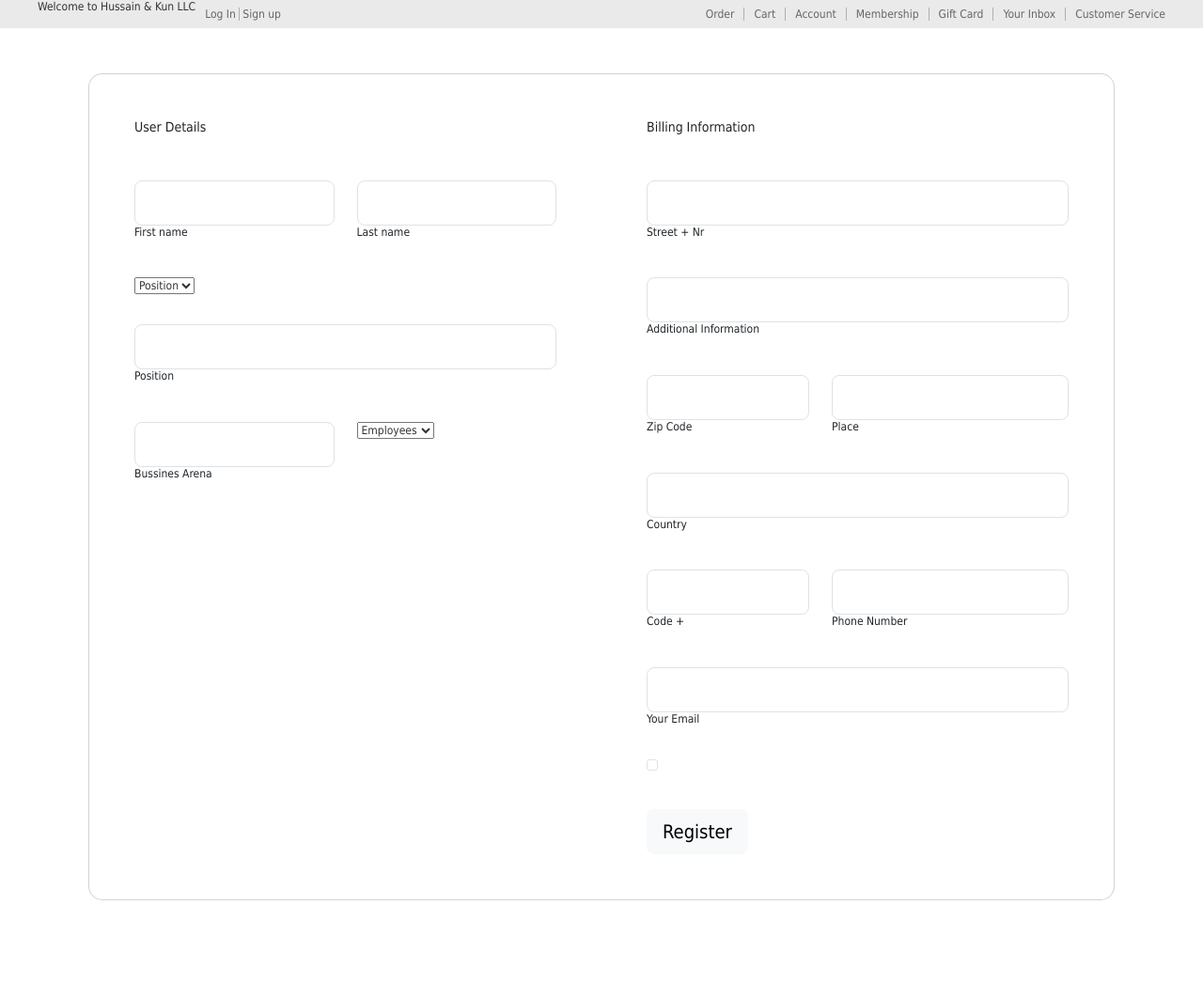
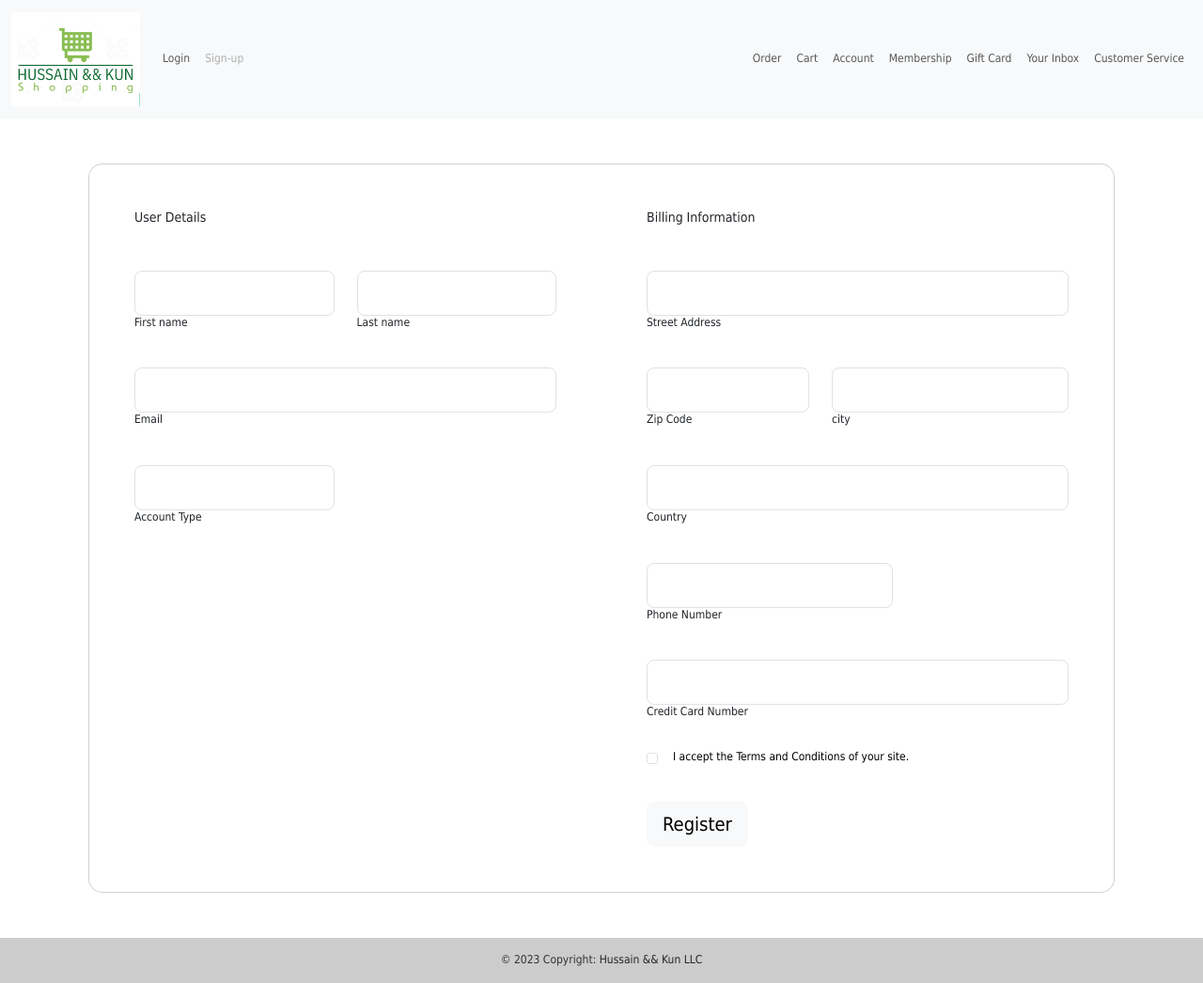
Before and after one commit to hussainkghani/javascript-team-project, a plain HTML site: page sign-up.html in a window 1280 px wide. Shown: the whole page at 94% size. Before the commit the page ends 1006 px from the top, so only its background shows below. Drawn offline with nearby package versions, Linux system fonts and the light colour scheme.

Commit message:
Added Navbar and footer to login/signup

```diff
--- a/sign-up.html
+++ b/sign-up.html
@@ -21,37 +21,62 @@
 </head>
 
 <body>
-    <div id="container">
-        <!-- header  -->
-        <header id="header">
-            <div class="headerTop">
-                <div class="headerTopMain">
-                    <!-- left top header -->
-                    <div class="left">
-                        <h5>Welcome to Hussain & Kun LLC</h5>
-                        <p>
-                            <a href="javascript:;">Log In</a>
-                            <a href="javascript:;">Sign up</a>
-                        </p>
+  <!-- Navbar -->
+  <nav class="navbar navbar-expand-lg navbar-light bg-light">
+    <!-- Container wrapper -->
+    <div class="container-fluid">
+
+      <!-- Collapsible wrapper -->
+      <div class="collapse navbar-collapse" id="navbarSupportedContent">
+        <!-- Navbar brand -->
+        <a class="navbar-brand mt-2 mt-lg-0" href="index.html">
+          <img src="images/logo.png" height="100" alt="logo" loading="lazy" />
+        </a>
+        <!-- Left links -->
+        <ul class="navbar-nav me-auto mb-2 mb-lg-0">
+          <li class="nav-item">
+            <a class="nav-link" href="log-in.html">Login</a>
+          </li>
+          <li class="nav-item">
+            <a class="nav-link disabled" href="sign-up.html">Sign-up</a>
+          </li>
+        </ul>
+        <!-- Left links -->
       </div>
-                    <!-- right top header -->
-                    <div class="right">
-                        <nav>
-                            <a href="javascript:;">Order</a>
-                            <a href="javascript:;">Cart</a>
-                            <a href="javascript:;">Account</a>
-                            <a href="javascript:;">Membership</a>
-                            <a href="javascript:;">Gift Card</a>
-                            <a href="javascript:;">Your Inbox</a>
-                            <a href="javascript:;">Customer Service</a>
+      <!-- Collapsible wrapper -->
+
+      <!-- Right elements -->
+      <div class="d-flex align-items-center">
+        <ul class="navbar-nav me-auto mb-2 mb-lg-0">
+          <li class="nav-item">
+            <a class="nav-link" href="">Order</a>
+          </li>
+          <li class="nav-item">
+            <a class="nav-link" href="">Cart</a>
+          </li>
+          <li class="nav-item">
+            <a class="nav-link" href="">Account</a>
+          </li>
+          <li class="nav-item">
+            <a class="nav-link" href="">Membership</a>
+          </li>
+          <li class="nav-item">
+            <a class="nav-link" href="">Gift Card</a>
+          </li>
+          <li class="nav-item">
+            <a class="nav-link" href="">Your Inbox</a>
+          </li>
+          <li class="nav-item">
+            <a class="nav-link" href="">Customer Service</a>
+          </li>
+        </ul>
+      </div>
+      <!-- Right elements -->
+    </div>
+    <!-- Container wrapper -->
   </nav>
-                    </div>
-                </div>
-            </div>
-        </header>
-        </div>
+  <!-- Navbar -->
   <div class="container">
-            <section class="h-100 h-custom gradient-custom-2">
     <div class="container py-5 h-100">
       <div class="row d-flex justify-content-center align-items-center h-100">
         <div class="col-12">
@@ -77,23 +102,13 @@
                           <input type="text" id="input_last_name" class="form-control form-control-lg" />
                           <label class="form-label" for="lastName">Last name</label>
                         </div>
-
                       </div>
                     </div>
 
                     <div class="mb-4 pb-2">
-                                  <select class="select">
-                                    <option value="1">Position</option>
-                                    <option value="2">Two</option>
-                                    <option value="3">Three</option>
-                                    <option value="4">Four</option>
-                                  </select>
-                                </div>
-
-                                <div class="mb-4 pb-2">
                       <div class="form-outline">
-                                    <input type="text" id="form3Examplev4" class="form-control form-control-lg" />
-                                    <label class="form-label" for="form3Examplev4">Position</label>
+                        <input type="text" id="input_email" class="form-control form-control-lg" />
+                        <label class="form-label" for="form3Examplev4">Email</label>
                       </div>
                     </div>
 
@@ -101,48 +116,30 @@
                       <div class="col-md-6 mb-4 pb-2 mb-md-0 pb-md-0">
 
                         <div class="form-outline">
-                                      <input type="text" id="form3Examplev5" class="form-control form-control-lg" />
-                                      <label class="form-label" for="form3Examplev5">Bussines Arena</label>
+                          <input type="text" id="input_account_type" class="form-control form-control-lg" />
+                          <label class="form-label" for="form3Examplev5">Account Type</label>
                         </div>
-
                       </div>
-                                  <div class="col-md-6">
-
-                                    <select class="select">
-                                      <option value="1">Employees</option>
-                                      <option value="2">Two</option>
-                                      <option value="3">Three</option>
-                                      <option value="4">Four</option>
-                                    </select>
-
                     </div>
                   </div>
 
                 </div>
-                            </div>
+
                 <div class="col-lg-6">
                   <div class="p-5">
                     <h3 class="fw-normal mb-5">Billing Information</h3>
 
                     <div class="mb-4 pb-2">
                       <div class="form-outline form-white">
-                                    <input type="text" id="form3Examplea2" class="form-control form-control-lg" />
-                                    <label class="form-label" for="form3Examplea2">Street + Nr</label>
-                                  </div>
-                                </div>
-
-                                <div class="mb-4 pb-2">
-                                  <div class="form-outline form-white">
-                                    <input type="text" id="form3Examplea3" class="form-control form-control-lg" />
-                                    <label class="form-label" for="form3Examplea3">Additional Information</label>
+                        <input type="text" id="input_address" class="form-control form-control-lg" />
+                        <label class="form-label" for="form3Examplea2">Street Address</label>
                       </div>
                     </div>
 
                     <div class="row">
                       <div class="col-md-5 mb-4 pb-2">
-
                         <div class="form-outline form-white">
-                                      <input type="text" id="form3Examplea4" class="form-control form-control-lg" />
+                          <input type="text" id="input_zip_code" class="form-control form-control-lg" />
                           <label class="form-label" for="form3Examplea4">Zip Code</label>
                         </div>
 
@@ -150,8 +147,8 @@
                       <div class="col-md-7 mb-4 pb-2">
 
                         <div class="form-outline form-white">
-                                      <input type="text" id="form3Examplea5" class="form-control form-control-lg" />
-                                      <label class="form-label" for="form3Examplea5">Place</label>
+                          <input type="text" id="input_city" class="form-control form-control-lg" />
+                          <label class="form-label" for="form3Examplea5">city</label>
                         </div>
 
                       </div>
@@ -159,48 +156,32 @@
 
                     <div class="mb-4 pb-2">
                       <div class="form-outline form-white">
-                                    <input type="text" id="form3Examplea6" class="form-control form-control-lg" />
+                        <input type="text" id="input_country" class="form-control form-control-lg" />
                         <label class="form-label" for="form3Examplea6">Country</label>
                       </div>
                     </div>
 
-                                <div class="row">
-                                  <div class="col-md-5 mb-4 pb-2">
-
-                                    <div class="form-outline form-white">
-                                      <input type="text" id="form3Examplea7" class="form-control form-control-lg" />
-                                      <label class="form-label" for="form3Examplea7">Code +</label>
-                                    </div>
-
-                                  </div>
                     <div class="col-md-7 mb-4 pb-2">
 
                       <div class="form-outline form-white">
-                                      <input type="text" id="form3Examplea8" class="form-control form-control-lg" />
+                        <input type="text" id="input_phone_number" class="form-control form-control-lg" />
                         <label class="form-label" for="form3Examplea8">Phone Number</label>
                       </div>
-
                     </div>
-                                </div>
-
                     <div class="mb-4">
                       <div class="form-outline form-white">
-                                    <input type="text" id="form3Examplea9" class="form-control form-control-lg" />
-                                    <label class="form-label" for="form3Examplea9">Your Email</label>
+                        <input type="text" id="inout_credit_card" class="form-control form-control-lg" />
+                        <label class="form-label" for="form3Examplea9">Credit Card Number</label>
                       </div>
                     </div>
 
                     <div class="form-check d-flex justify-content-start mb-4 pb-3">
-                                  <input class="form-check-input me-3" type="checkbox" value="" id="form2Example3c" />
-                                  <label class="form-check-label text-white" for="form2Example3">
-                                    I do accept the <a href="#!" class="text-white"><u>Terms and Conditions</u></a> of your
-                                    site.
+                      <input class="form-check-input me-3" type="checkbox" value="" id="accept_conditions_checkbox" />
+                      <label class="form-check-label text-black" for="form2Example3">
+                        I accept the Terms and Conditions of your site.
                       </label>
                     </div>
-
-                                <button type="button" class="btn btn-light btn-lg"
-                                  data-mdb-ripple-color="dark">Register</button>
-
+                    <button type="button" class="btn btn-light btn-lg" data-mdb-ripple-color="dark">Register</button>
                   </div>
                 </div>
               </div>
@@ -209,9 +190,15 @@
         </div>
       </div>
     </div>
-              </section>
   </div>
-
+  <footer>
+      <!-- Copyright -->
+  <div class="text-center p-3" style="background-color: rgba(0, 0, 0, 0.2);">
+    © 2023 Copyright:
+    <a class="text-dark" href="">Hussain && Kun LLC </a>
+  </div>
+  <!-- Copyright -->
+  </footer>
   <script src="https://cdn.jsdelivr.net/npm/bootstrap@5.3.0-alpha1/dist/js/bootstrap.bundle.min.js"
     integrity="sha384-w76AqPfDkMBDXo30jS1Sgez6pr3x5MlQ1ZAGC+nuZB+EYdgRZgiwxhTBTkF7CXvN"
     crossorigin="anonymous"></script>
```
Also changed, not shown: log-in.html (+61 -27 lines). Lines whose indentation alone changed are shown as unchanged.
